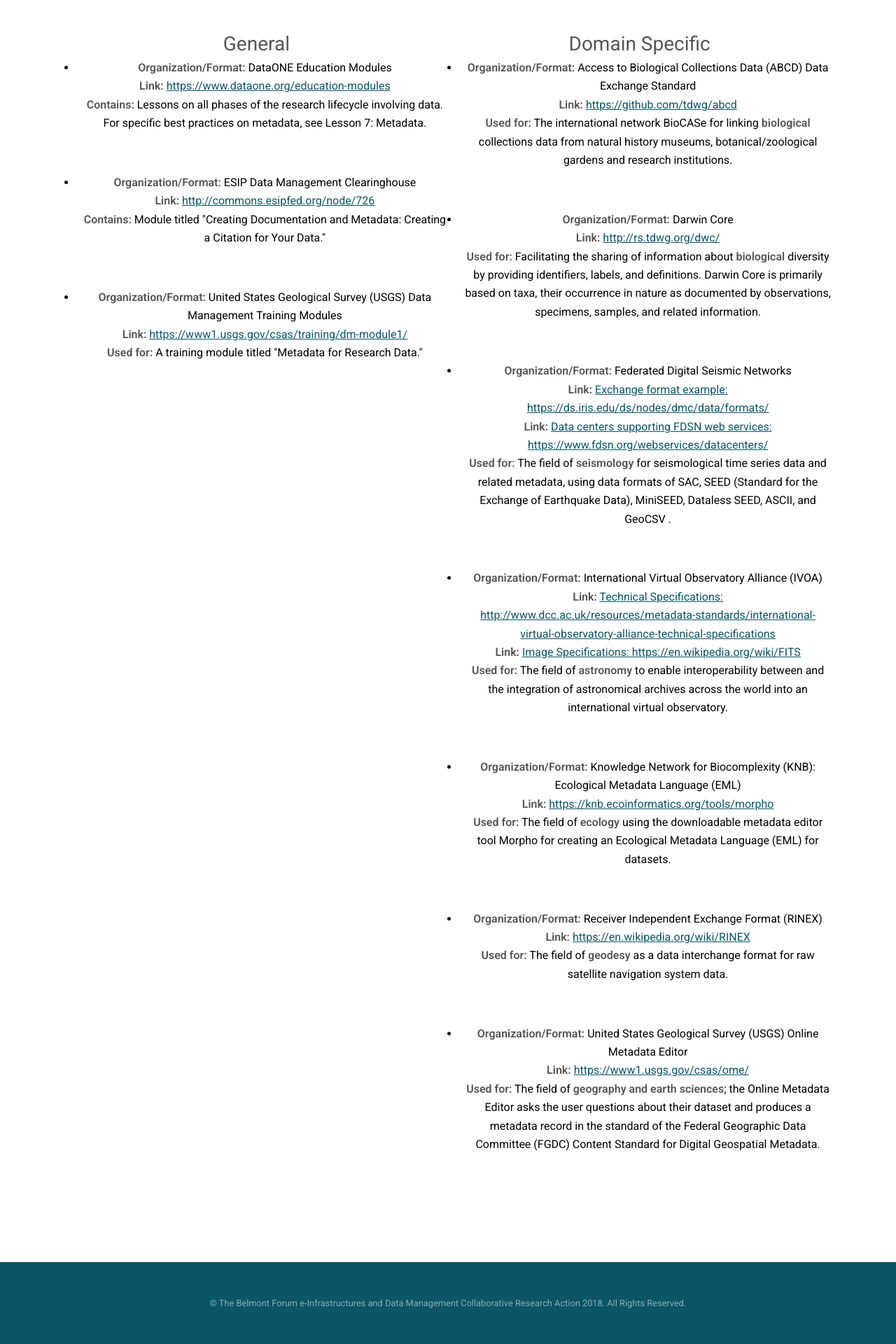
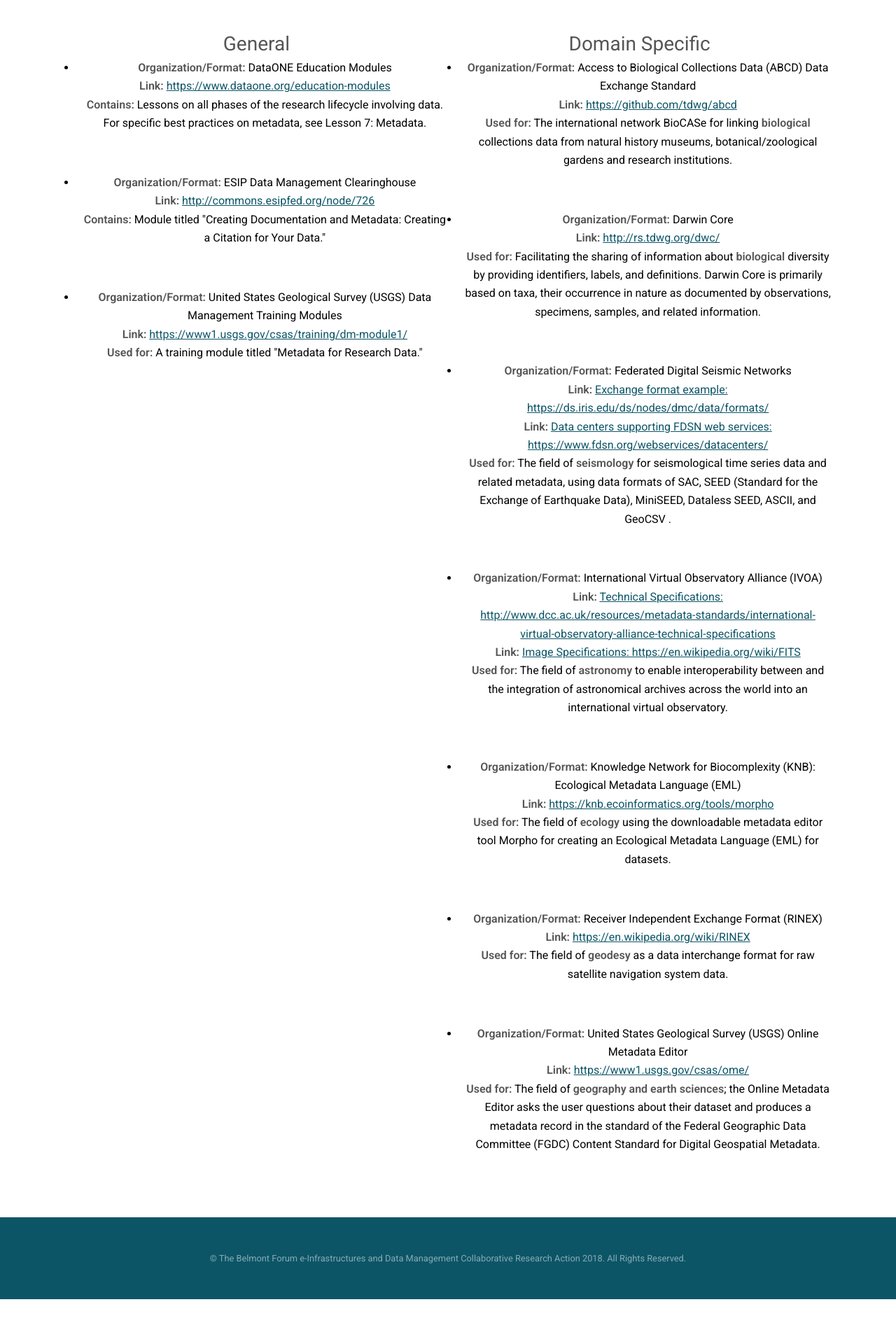
Before and after one commit to bfe-inf/toolkit, a Jekyll site: the page built from bp&s-metadata.html, in a window 1280 px wide. Shown: the part 635-2555 px from the top of the page at 70% size. Built offline with Jekyll 4.4.1, drawn with Linux system fonts in a browser that asks for light colours; after the commit the page ends 2491 px from its top, so only the background shows below that.

Commit message:
Update bp&s-metadata.html

```diff
--- a/bp&s-metadata.html
+++ b/bp&s-metadata.html
@@ -128,21 +128,6 @@
 					</div>
 				</div>
 			</section>
-
-
-
-
-
-
-
-
-
-				<section id="two" class="wrapper">
-      				<div class"inner">
-
-
-     				 </div>
-	  		</section>
    		<!-- Footer -->
 			<footer id="footer">
 				<div class="inner">
```
